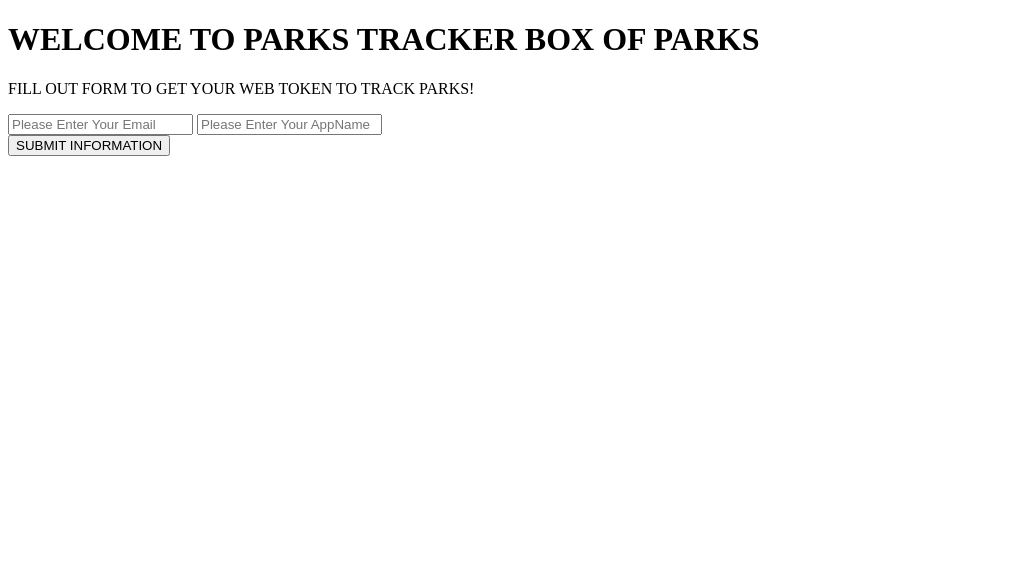
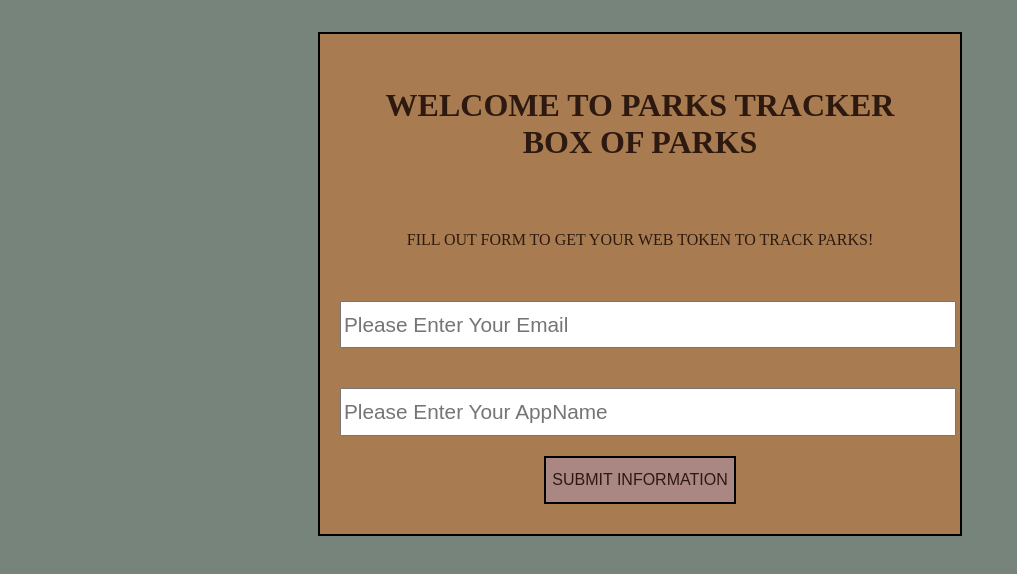
Before and after one commit to skenne21/BYOB, a website: page public/index.html in a window 1280 px wide. Shown: the whole page, without its empty margins (0-1017 px from the left). Drawn offline with Linux system fonts and the light colour scheme.

Commit message:
Add styles to font-end

```diff
--- a/public/index.html
+++ b/public/index.html
@@ -3,14 +3,17 @@
   <head>
     <meta charset="utf-8">
     <title>ParksFinder</title>
+    <link rel="stylesheet" href="./styles.css">
   </head>
   <body>
-    <h1>WELCOME TO PARKS TRACKER BOX OF PARKS</h1>
-    <p>FILL OUT FORM TO GET YOUR WEB TOKEN TO TRACK PARKS!</p>
-    <input type="email" name="email" value="" placeholder="Please Enter Your Email">
-    <input type="text" name="appName" value="" placeholder="Please Enter Your AppName">
-    <section></section>
-    <button>SUBMIT INFORMATION</button>
+    <form class="sign-in">
+      <h1>WELCOME TO PARKS TRACKER BOX OF PARKS</h1>
+      <p>FILL OUT FORM TO GET YOUR WEB TOKEN TO TRACK PARKS!</p>
+      <input type="email" name="email" value="" placeholder="Please Enter Your Email">
+      <input type="text" name="appName" value="" placeholder="Please Enter Your AppName">
+      <button>SUBMIT INFORMATION</button>
+    </form>
+    <section class='token_parnet'></section>
     <script src="./scripts/script.js"></script>
   </body>
 </html>
--- a/public/scripts/script.js
+++ b/public/scripts/script.js
@@ -2,6 +2,7 @@ const submitButton = document.querySelector('button');
 
 
 const fetchToken = async (e) => {
+  e.preventDefault();
   const inputs = document.querySelectorAll('input');
   const body = {
     email: inputs[0].value,
@@ -25,9 +26,9 @@ const fetchToken = async (e) => {
 }
 
 const showToken = token => {
-  console.log(token)
   const parent = document.querySelector('section');
   const child = document.createElement('article');
+  child.setAttribute('class', 'token')
   child.innerHTML = `<h2>Your token is: token:${token.token}</h2>`;
   parent.appendChild(child);
 }
--- /dev/null
+++ b/public/styles.css
@@ -0,0 +1,53 @@
+body {
+  height: 100vh;
+  margin: 0;
+  background-color: #76847B;
+}
+
+.sign-in {
+  color: #2D1910;
+  border: 2px solid black;
+  width: 50%;
+  margin: 2em auto;
+  height: 500px;
+  background-color: #A87C50;
+}
+
+.sign-in h1,
+.sign-in p {
+  padding: 1em;
+  text-align: center;
+}
+
+.sign-in input {
+  font-size: 1.3em;
+  margin: 20px;
+  display: inline-block;
+  width: 95%;
+  height: 2em;
+  left-padding: 20px;
+}
+
+.sign-in button {
+  border: 2px solid black;
+  color: #2D1910;
+  position: relative;
+  left: 35%;
+  background-color: #AA8783;
+  width: 30%;
+  font-size: 1em;
+  height: 3em;
+}
+
+.token_parnet {
+  width: 50%;
+  margin: 2em auto;
+}
+
+.token {
+  height: 100%;
+}
+
+.token h1 {
+  text-align: left;
+}
--- a/scraping-data/parksNightmare.js
+++ b/scraping-data/parksNightmare.js
@@ -25,7 +25,6 @@ nightmareParksData
   })
   .end()
   .then( results => {
-    console.log(results)
     let parks = JSON.stringify({parks:results}, null, " ")
     fs.writeFile('./scraping-data/parks-data.json', parks, "utf8", err => {
       if( err) {
--- a/server.js
+++ b/server.js
@@ -40,13 +40,10 @@ const checkAuth = (request, response, next) => {
 
 app.get('/api/v1/states', (request, response) => {
   const abbv = request.query.abbv
-  console.log(abbv)
-  if (abbv) {
+    if (abbv) {
     database('states').where('abbv', abbv).select()
       .then( states => {
-        console.log(states)
         if (states.length) {
-          console.log(states[0])
           response.status(200).json(states[0]);
         } else {
           response.status(422).json({
```
Also changed, not shown: 1 other file.
